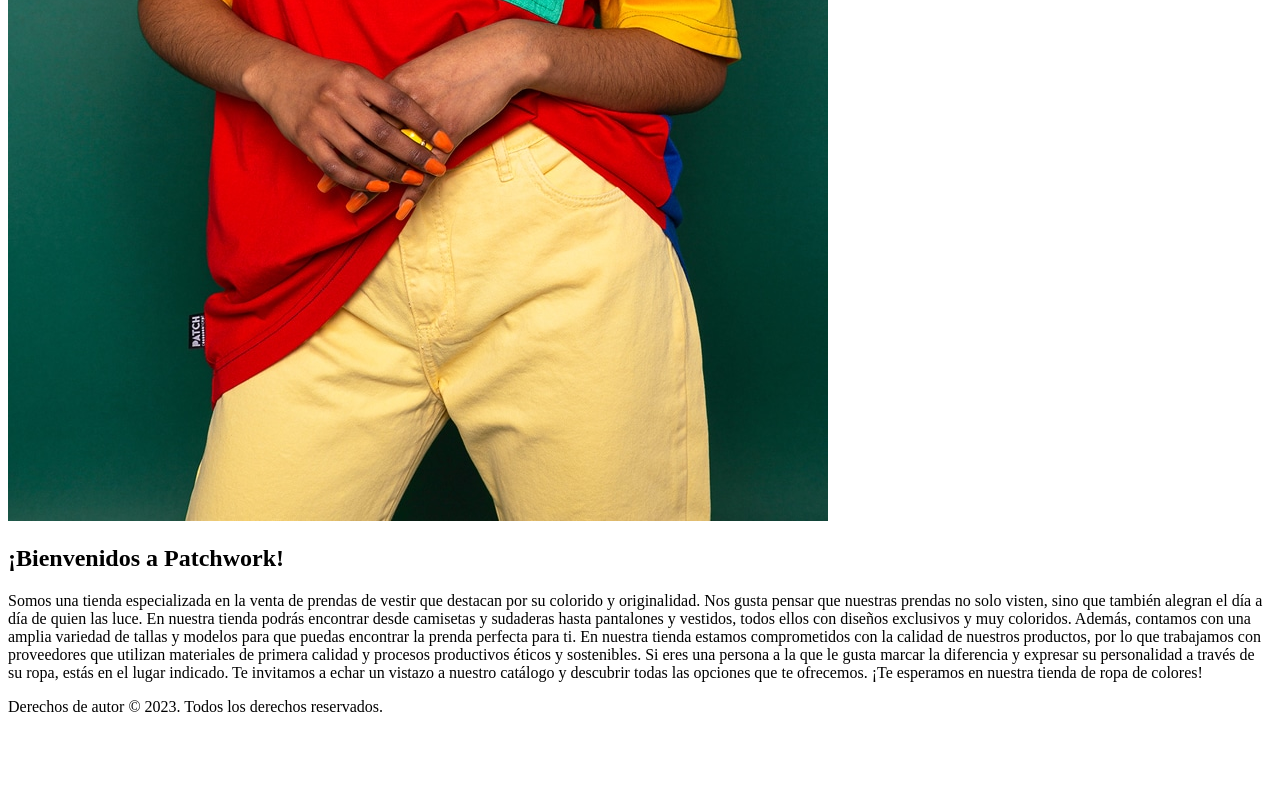
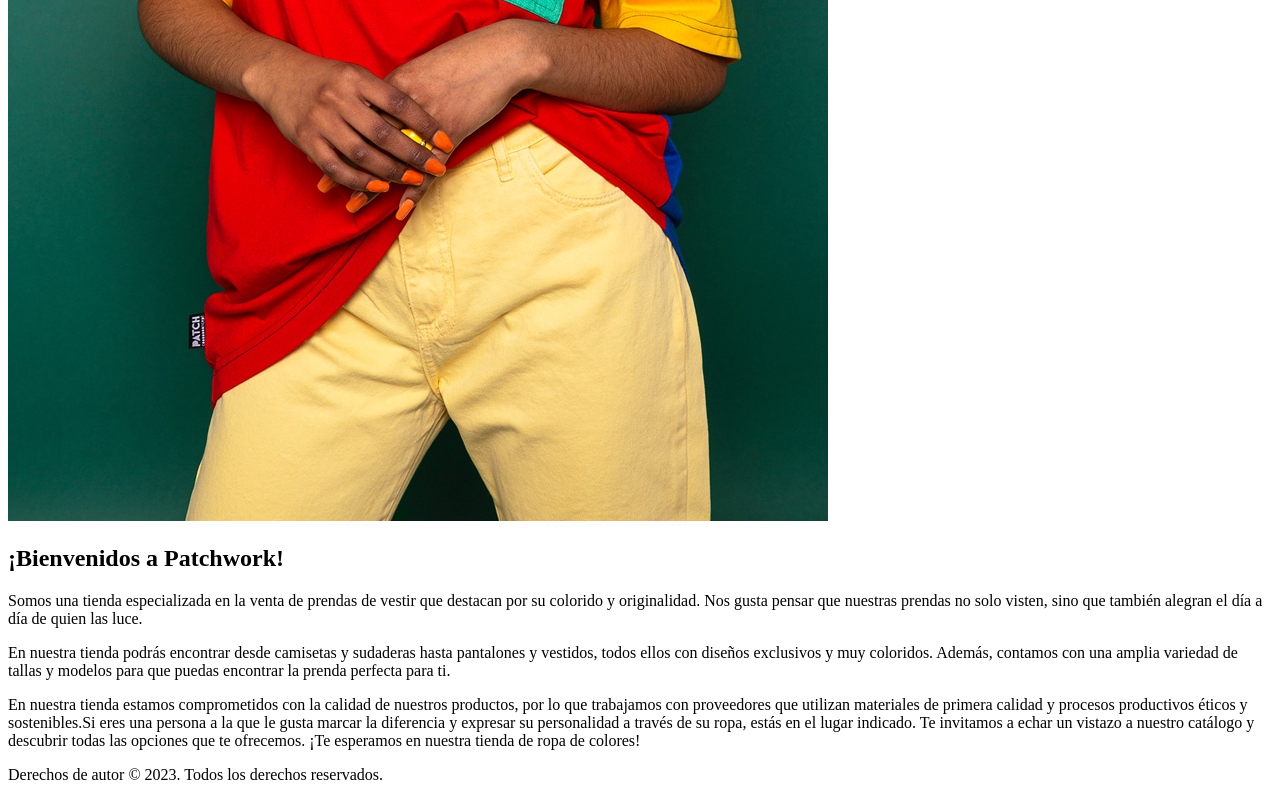
Before and after one commit to CynthMartz/desarrollo-frontend-ejercicios, a plain HTML site: page index.html in a window 1280 px wide. Shown: the part 913-1713 px from the top of the page. Before the commit the page ends 1645 px from the top, so only its background shows below. Drawn offline with Linux system fonts and the light colour scheme.

Commit message:
Modificando párrafos

```diff
--- a/index.html
+++ b/index.html
@@ -35,14 +35,16 @@
             <h2>¡Bienvenidos a Patchwork!</h2>
             <p>
 
-            Somos una tienda especializada en la venta de prendas de vestir que destacan por su colorido y originalidad. Nos gusta pensar que nuestras prendas no solo visten, sino que también alegran el día a día de quien las luce.
+                Somos una tienda especializada en la venta de prendas de vestir que destacan por su colorido y originalidad. Nos gusta pensar que nuestras prendas no solo visten, sino que también alegran el día a día de quien las luce.
+            </p>
+            <p>
+                En nuestra tienda podrás encontrar desde camisetas y sudaderas hasta pantalones y vestidos, todos ellos con diseños exclusivos y muy coloridos. Además, contamos con una amplia variedad de tallas y modelos para que puedas encontrar la prenda perfecta para ti.
+            </p>
+            <p>
+                En nuestra tienda estamos comprometidos con la calidad de nuestros productos, por lo que trabajamos con proveedores que utilizan materiales de primera calidad y procesos productivos éticos y sostenibles.Si eres una persona a la que le gusta marcar la diferencia y expresar su personalidad a través de su ropa, estás en el lugar indicado. Te invitamos a echar un vistazo a nuestro catálogo y descubrir todas las opciones que te ofrecemos. ¡Te esperamos en nuestra tienda de ropa de colores!
+            </p>
 
-            En nuestra tienda podrás encontrar desde camisetas y sudaderas hasta pantalones y vestidos, todos ellos con diseños exclusivos y muy coloridos. Además, contamos con una amplia variedad de tallas y modelos para que puedas encontrar la prenda perfecta para ti.
 
-            En nuestra tienda estamos comprometidos con la calidad de nuestros productos, por lo que trabajamos con proveedores que utilizan materiales de primera calidad y procesos productivos éticos y sostenibles.
-
-            Si eres una persona a la que le gusta marcar la diferencia y expresar su personalidad a través de su ropa, estás en el lugar indicado. Te invitamos a echar un vistazo a nuestro catálogo y descubrir todas las opciones que te ofrecemos. ¡Te esperamos en nuestra tienda de ropa de colores!
-            </p>
 
         </section>
 
```
